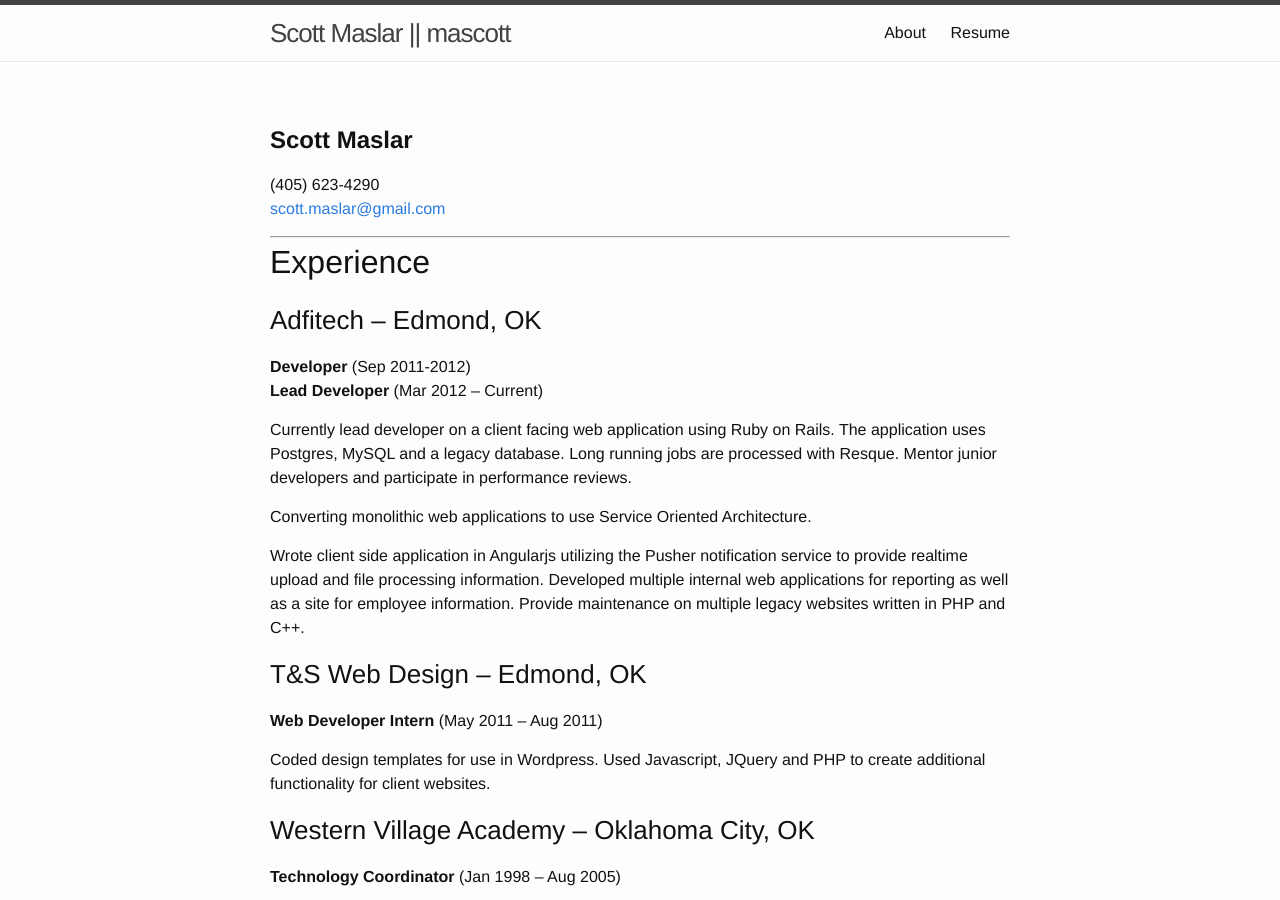
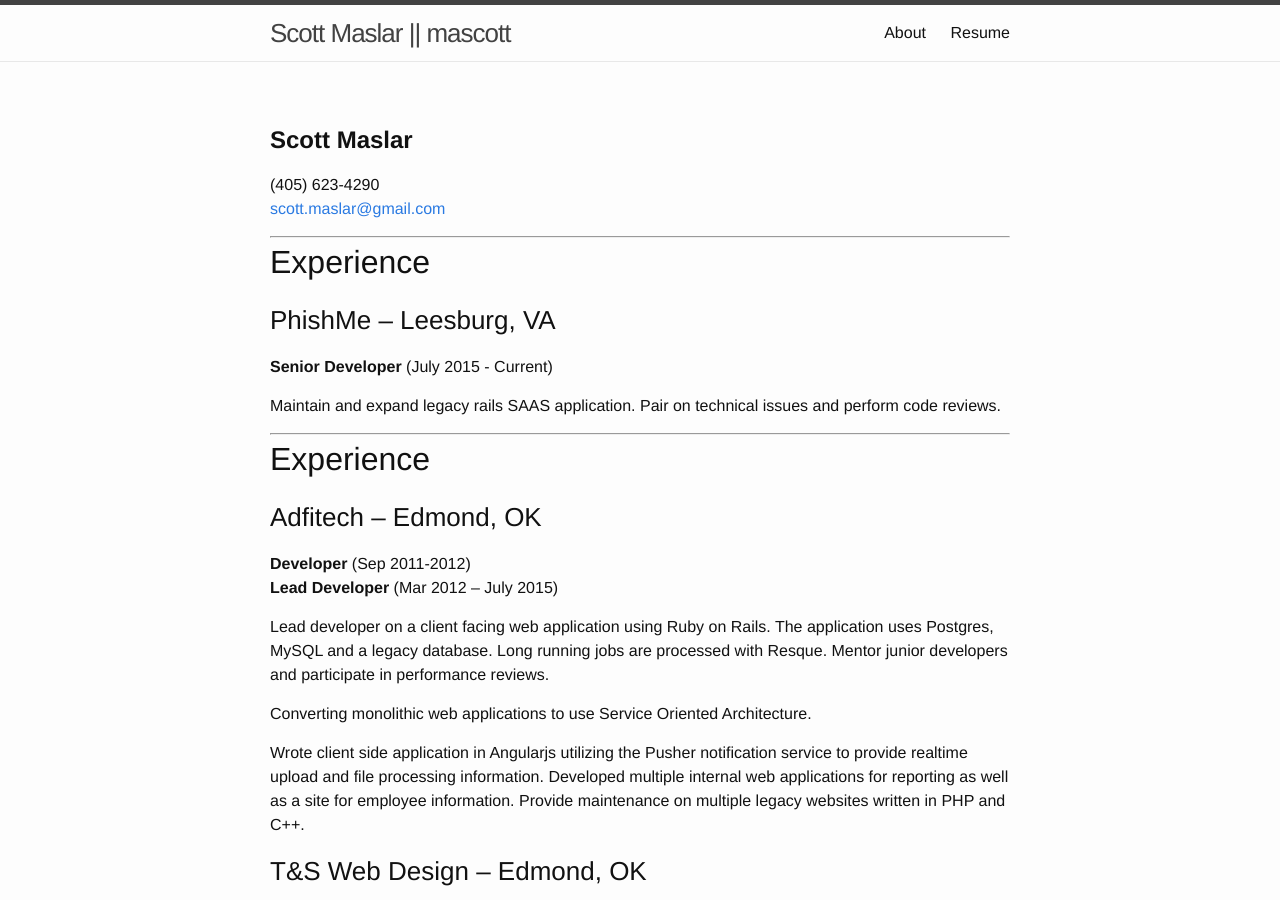
Before and after one commit to mascott/mascott.github.io, a Jekyll site: the page built from resume.md, in a window 1280 px wide and 900 px high. Built offline with Jekyll 4.4.1, drawn with Linux system fonts in a browser that asks for light colours.

Commit message:
Update resume with information about PhishMe

```diff
--- a/resume.md
+++ b/resume.md
@@ -8,15 +8,25 @@ permalink: /resume/
 (405) 623-4290\\
 [scott.maslar@gmail.com](scott.maslar@gmail.com)
 
+
+------
+
+## Experience
+
+### PhishMe – Leesburg, VA #
+**Senior Developer** (July 2015 - Current)
+
+Maintain and expand legacy rails SAAS application. Pair on technical issues and perform code reviews.
+
 ------
 
 ## Experience
 
 ### Adfitech – Edmond, OK #
 **Developer** (Sep 2011-2012)\\
-**Lead Developer** (Mar 2012 – Current)
+**Lead Developer** (Mar 2012 – July 2015)
 
-Currently lead developer on a client facing web application using Ruby on Rails. The application uses Postgres, MySQL and a legacy database. Long running jobs are processed with Resque. Mentor junior developers and participate in performance reviews.
+Lead developer on a client facing web application using Ruby on Rails. The application uses Postgres, MySQL and a legacy database. Long running jobs are processed with Resque. Mentor junior developers and participate in performance reviews.
 
 Converting monolithic web applications to use Service Oriented Architecture.
 
```
